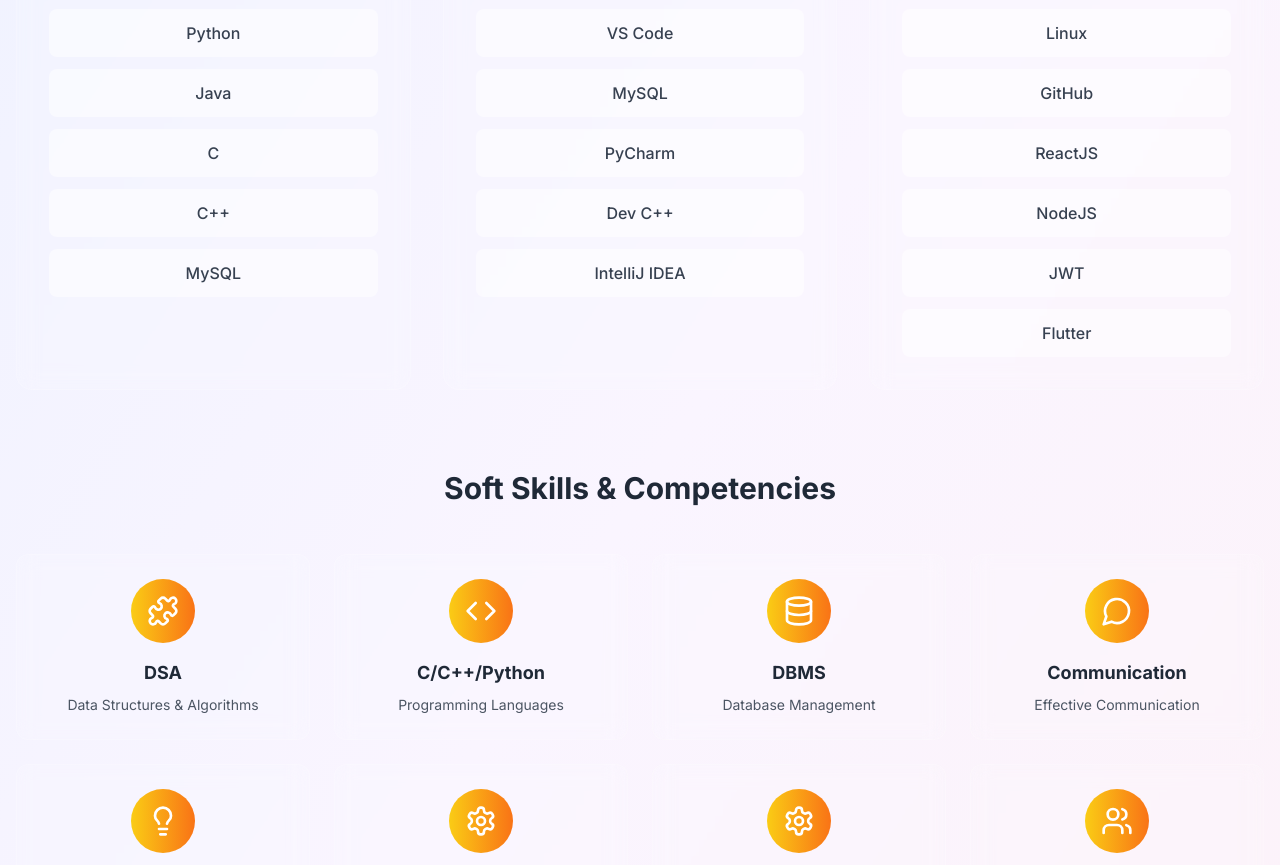
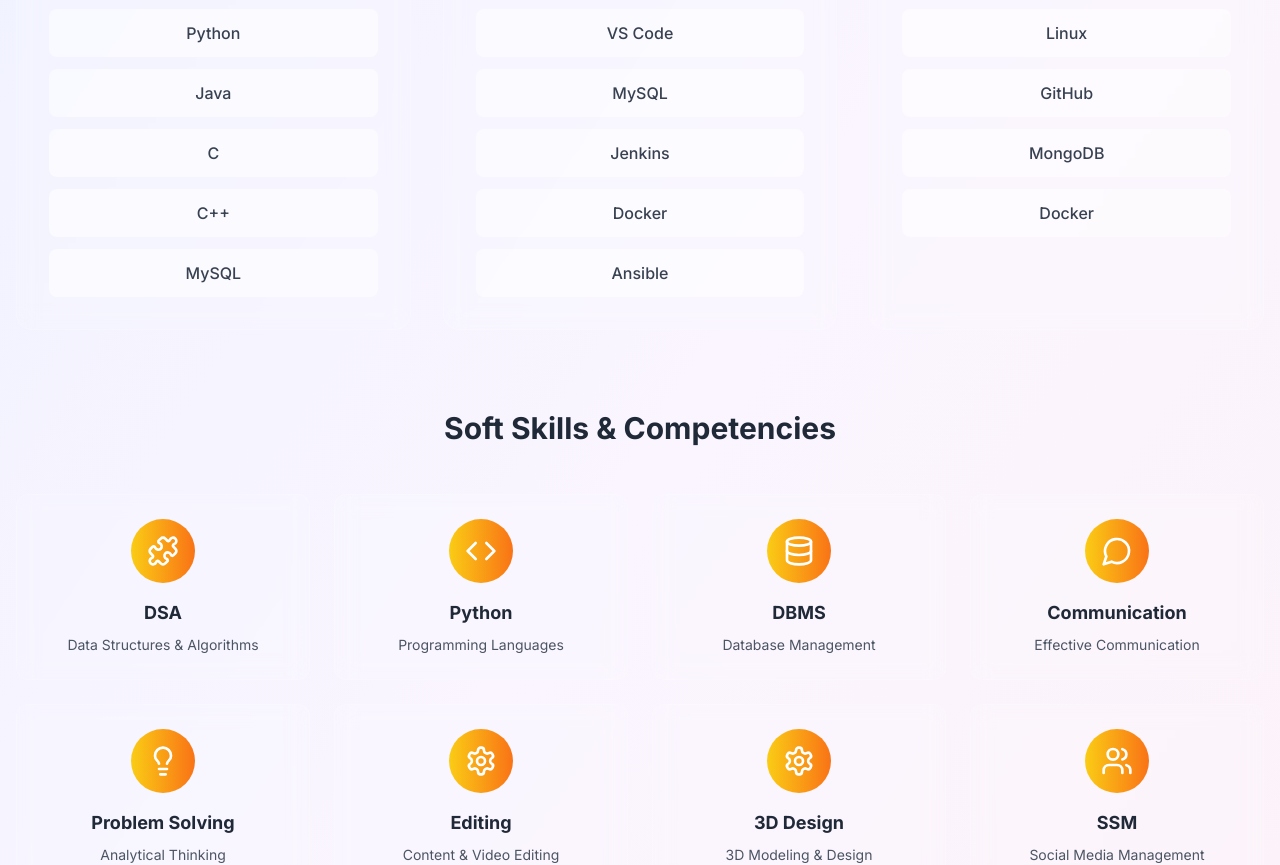
Before and after one commit to anmolgupta3678/App, a React (Vite) app: page /skills in a window 1280 px wide. Shown: the part 500-1365 px from the top of the page. Built offline with nearby package versions, Linux system fonts and the light colour scheme.

Commit message:
Your commit message

```diff
--- a/src/pages/Skills.tsx
+++ b/src/pages/Skills.tsx
@@ -12,19 +12,19 @@ const Skills: React.FC = () => {
     },
     'Tools': {
       icon: Settings,
-      skills: ['VS Code', 'MySQL', 'PyCharm', 'Dev C++', 'IntelliJ IDEA'],
+      skills: ['VS Code', 'MySQL', 'Jenkins', 'Docker', 'Ansible'],
       color: 'from-green-500 to-teal-600'
     },
     'Technologies': {
       icon: Cloud,
-      skills: ['Linux', 'GitHub', 'ReactJS', 'NodeJS', 'JWT', 'Flutter'],
+      skills: ['Linux', 'GitHub', 'MongoDB', 'Docker'],
       color: 'from-yellow-500 to-orange-600'
     }
   };
 
   const softSkills = [
     { name: 'DSA', icon: Puzzle, description: 'Data Structures & Algorithms' },
-    { name: 'C/C++/Python', icon: Code, description: 'Programming Languages' },
+    { name: 'Python', icon: Code, description: 'Programming Languages' },
     { name: 'DBMS', icon: Database, description: 'Database Management' },
     { name: 'Communication', icon: MessageCircle, description: 'Effective Communication' },
     { name: 'Problem Solving', icon: Lightbulb, description: 'Analytical Thinking' },
@@ -149,11 +149,11 @@ const Skills: React.FC = () => {
             <div className="grid md:grid-cols-2 gap-8">
               {[
                 { skill: 'Python', level: 90 },
-                { skill: 'ReactJS', level: 85 },
+                { skill: 'C', level: 60 },
                 { skill: 'Linux', level: 80 },
-                { skill: 'NodeJS', level: 75 },
+                { skill: 'java', level: 55},
                 { skill: 'MySQL', level: 85 },
-                { skill: 'Flutter', level: 70 },
+                { skill: 'Docker', level: 70 },
               ].map((item, index) => (
                 <motion.div
                   key={item.skill}
```
